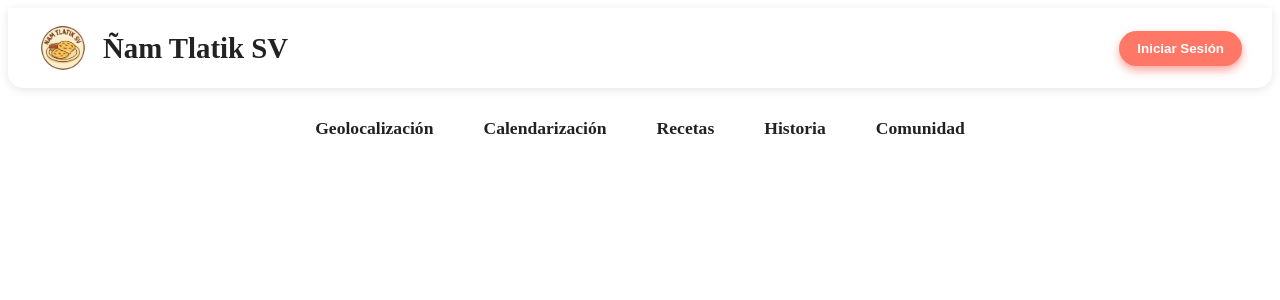
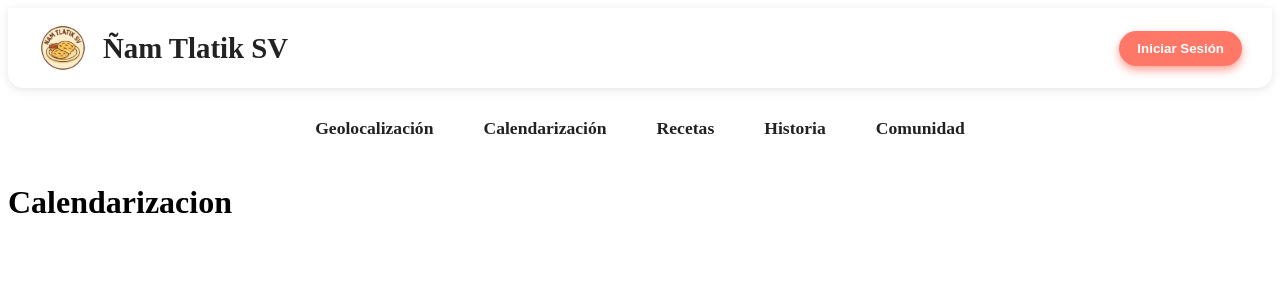
Before and after one commit to dawick24/-amTlatikSv, a Vue app: page /calendarizacion in a window 1280 px wide. Shown: the top 300 px of the page. Built offline with nearby package versions, Linux system fonts and the light colour scheme.

Commit message:
feat: routing has been done

```diff
--- a/src/components/Header.vue
+++ b/src/components/Header.vue
@@ -74,10 +74,10 @@ function handleMouseLeave() {
 
   <nav class="main-nav animate__animated animate__fadeInDown">
     <RouterLink to="/" title="Geolocalización">Geolocalización</RouterLink>
-    <RouterLink to="/" title="Calendarización">Calendarización</RouterLink>
-    <RouterLink to="/" title="Recetas">Recetas</RouterLink>
+    <RouterLink to="/calendarizacion" title="Calendarización">Calendarización</RouterLink>
+    <RouterLink to="/recetas" title="Recetas">Recetas</RouterLink>
     <RouterLink to="/historia" title="Historia">Historia</RouterLink>
-    <RouterLink to="/" title="Comunidad">Comunidad</RouterLink>
+    <RouterLink to="/comunidad" title="Comunidad">Comunidad</RouterLink>
   </nav>
 </template>
 
--- a/src/router/index.js
+++ b/src/router/index.js
@@ -14,9 +14,24 @@ const router = createRouter({
       component: () => import('../views/auth/LoginView.vue')
     },
     {
+      path: '/calendarizacion',
+      name: 'calendarizacion',
+      component: () => import('../views/CalendarizacionView.vue')
+    },
+    {
+      path: '/recetas',
+      name: 'recetas',
+      component: () => import('../views/RecetasView.vue')
+    },
+    {
       path: '/historia',
       name: 'historia',
       component: () => import('../views/HistoriaView.vue')
+    },
+    {
+      path: '/comunidad',
+      name: 'comunidad',
+      component: () => import('../views/ComunidadView.vue')
     }
   ],
 })
--- a/src/views/CalendarizacionView.vue
+++ b/src/views/CalendarizacionView.vue
@@ -0,0 +1,3 @@
+<template>
+  <h1>Calendarizacion</h1>
+</template>
--- a/src/views/ComunidadView.vue
+++ b/src/views/ComunidadView.vue
@@ -0,0 +1,3 @@
+<template>
+  <h1>Comunidad</h1>
+</template>
--- a/src/views/GeolocalizacionView.vue
+++ b/src/views/GeolocalizacionView.vue
@@ -0,0 +1,3 @@
+<template>
+  <h1>Geolocalización</h1>
+</template>
--- a/src/views/RecetasView.vue
+++ b/src/views/RecetasView.vue
@@ -0,0 +1,3 @@
+<template>
+  <h1>recetas</h1>
+</template>
```
